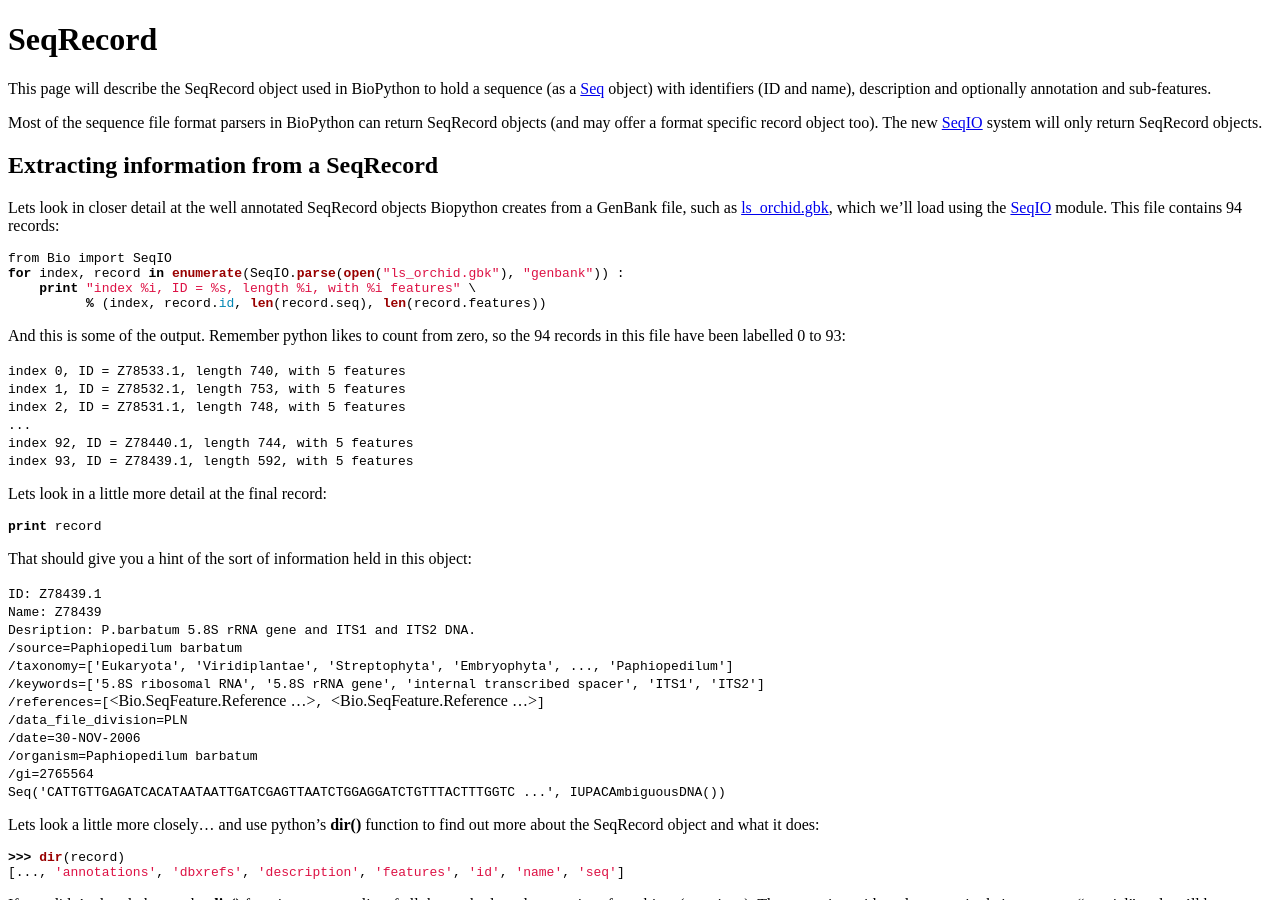
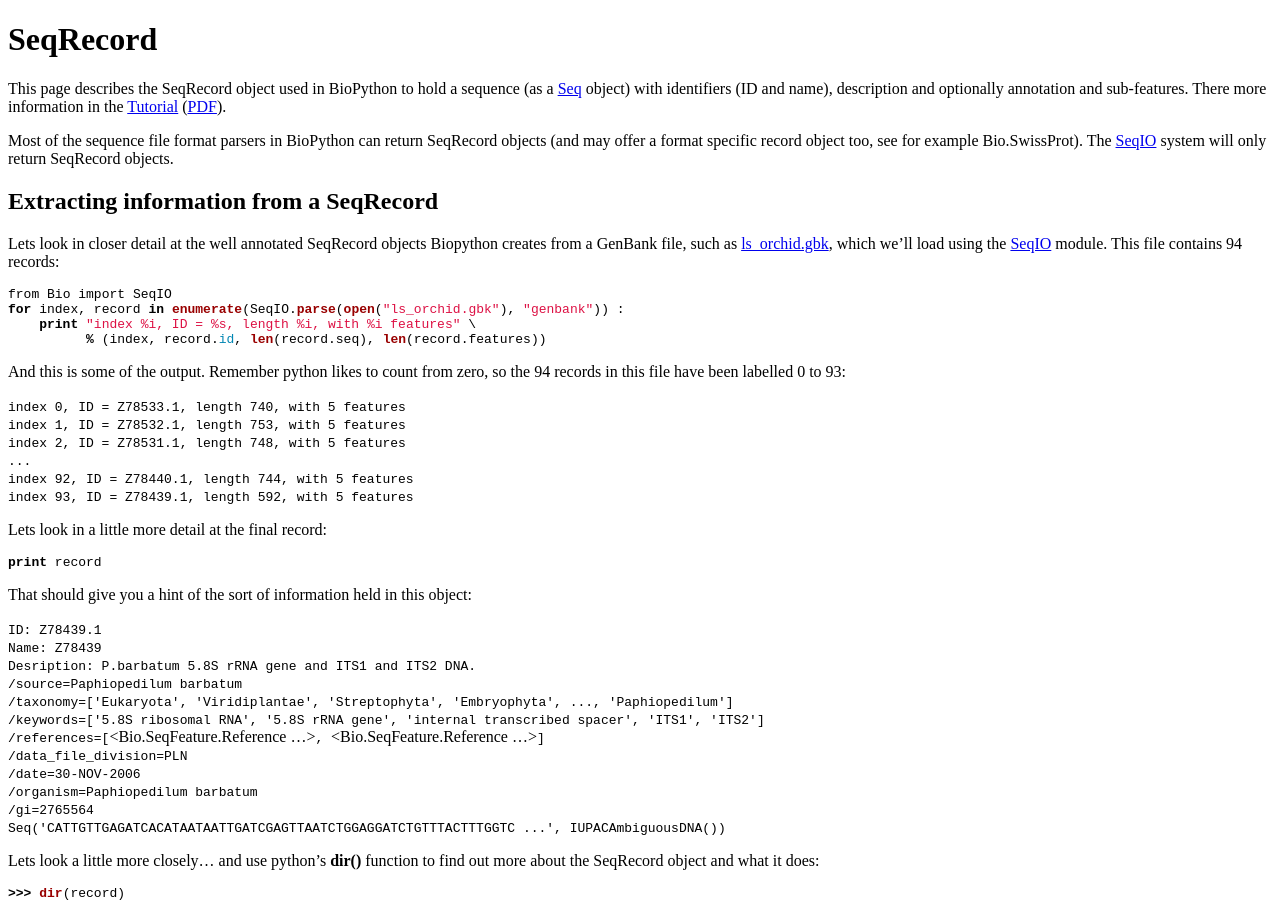
Before and after one commit to biopython/biopython.github.io, a Jekyll site: the page built from wiki/SeqRecord.md, in a window 1280 px wide and 900 px high. Built offline with Jekyll 4.4.1, drawn with Linux system fonts in a browser that asks for light colours.

Commit message:
Link to tutorial HTML and PDF.  Bio.SeqIO isn't new anymore.

```diff
--- a/wiki/SeqRecord.md
+++ b/wiki/SeqRecord.md
@@ -4,14 +4,17 @@ permalink: wiki/SeqRecord
 layout: wiki
 ---
 
-This page will describe the SeqRecord object used in BioPython to hold a
+This page describes the SeqRecord object used in BioPython to hold a
 sequence (as a [Seq](Seq "wikilink") object) with identifiers (ID and
-name), description and optionally annotation and sub-features.
+name), description and optionally annotation and sub-features. There
+more information in the
+[Tutorial](http://biopython.org/DIST/docs/tutorial/Tutorial.html)
+([PDF](http://biopython.org/DIST/docs/tutorial/Tutorial.pdf)).
 
 Most of the sequence file format parsers in BioPython can return
-SeqRecord objects (and may offer a format specific record object too).
-The new [SeqIO](SeqIO "wikilink") system will only return SeqRecord
-objects.
+SeqRecord objects (and may offer a format specific record object too,
+see for example Bio.SwissProt). The [SeqIO](SeqIO "wikilink") system
+will only return SeqRecord objects.
 
 Extracting information from a SeqRecord
 ---------------------------------------
```
Also changed, not shown: 1 other file.
